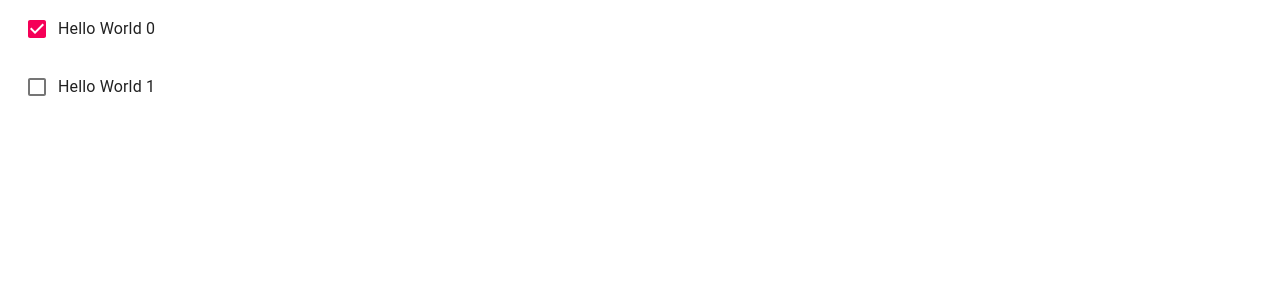
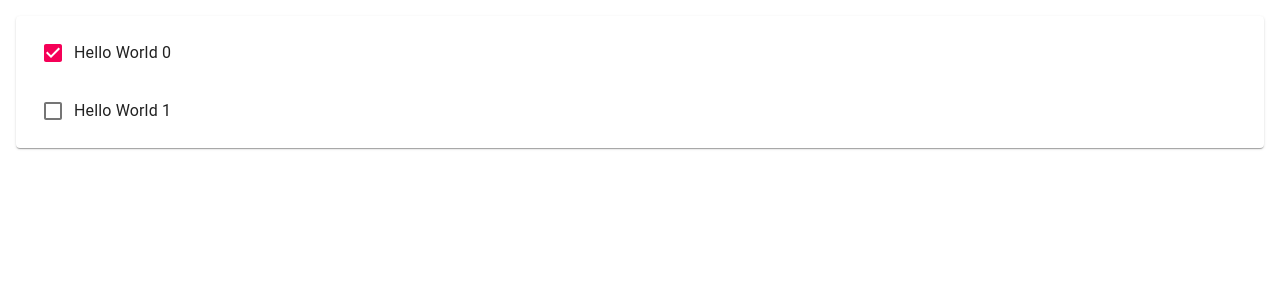
Before and after one commit to jincrates/react-workspace, a React (Create React App) app in the folder todo-react-app/: page / in a window 1280 px wide. Shown: the top 300 px of the page. Built offline with nearby package versions, Linux system fonts and the light colour scheme.

Commit message:
material ui 사용

```diff
--- a/todo-react-app/package.json
+++ b/todo-react-app/package.json
@@ -3,6 +3,8 @@
   "version": "0.1.0",
   "private": true,
   "dependencies": {
+    "@material-ui/core": "^4.12.3",
+    "@material-ui/icons": "^4.11.2",
     "@testing-library/jest-dom": "^5.15.0",
     "@testing-library/react": "^11.2.7",
     "@testing-library/user-event": "^12.8.3",
--- a/todo-react-app/src/App.js
+++ b/todo-react-app/src/App.js
@@ -1,11 +1,11 @@
 import React from 'react';
 import Todo from './Todo';
+import { Paper, List } from "@material-ui/core"
 import './App.css';
 
 class App extends React.Component {
     constructor(props) {
         super(props);
-        // (1) item -> items 배열로
         this.state = {
             items: [
                 { id: "0", title: "Hello World 0", done: true },
@@ -15,12 +15,15 @@ class App extends React.Component {
     }
 
     render() {
-        // (2) 자바스크립트가 제공하는 map 함수를 이용해 배열을 반복하여 <Todo.../> 컴포넌트 생성
-        var todoItems = this.state.items.map((item, idx) => (
-            <Todo item={item} key={item.id} />
-        ));
-
-        // (3) 생성된 컴포넌트 리턴
+        var todoItems = this.state.items.length > 0 && (
+            <Paper style={{ margin: 16 }}>
+                <List>
+                    {this.state.items.map((item, idx) => (
+                        <Todo item={item} key={item.id} />
+                    ))}
+                </List>
+            </Paper>
+        );
         return <div className = "App" >{todoItems}</div>;
     }
 }
```
Also changed, not shown: 1 other file (tests, documents, lock files or other folders).
